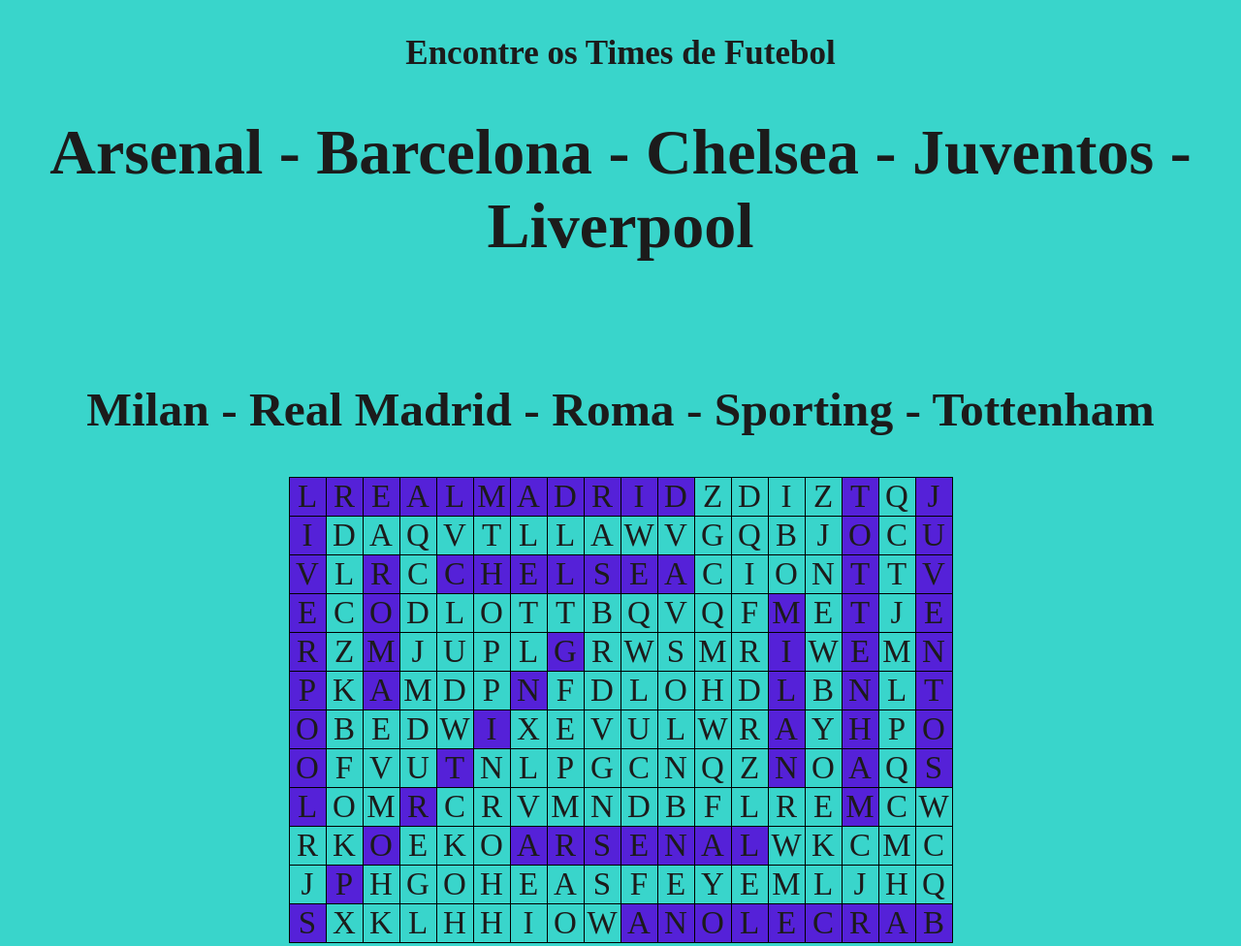
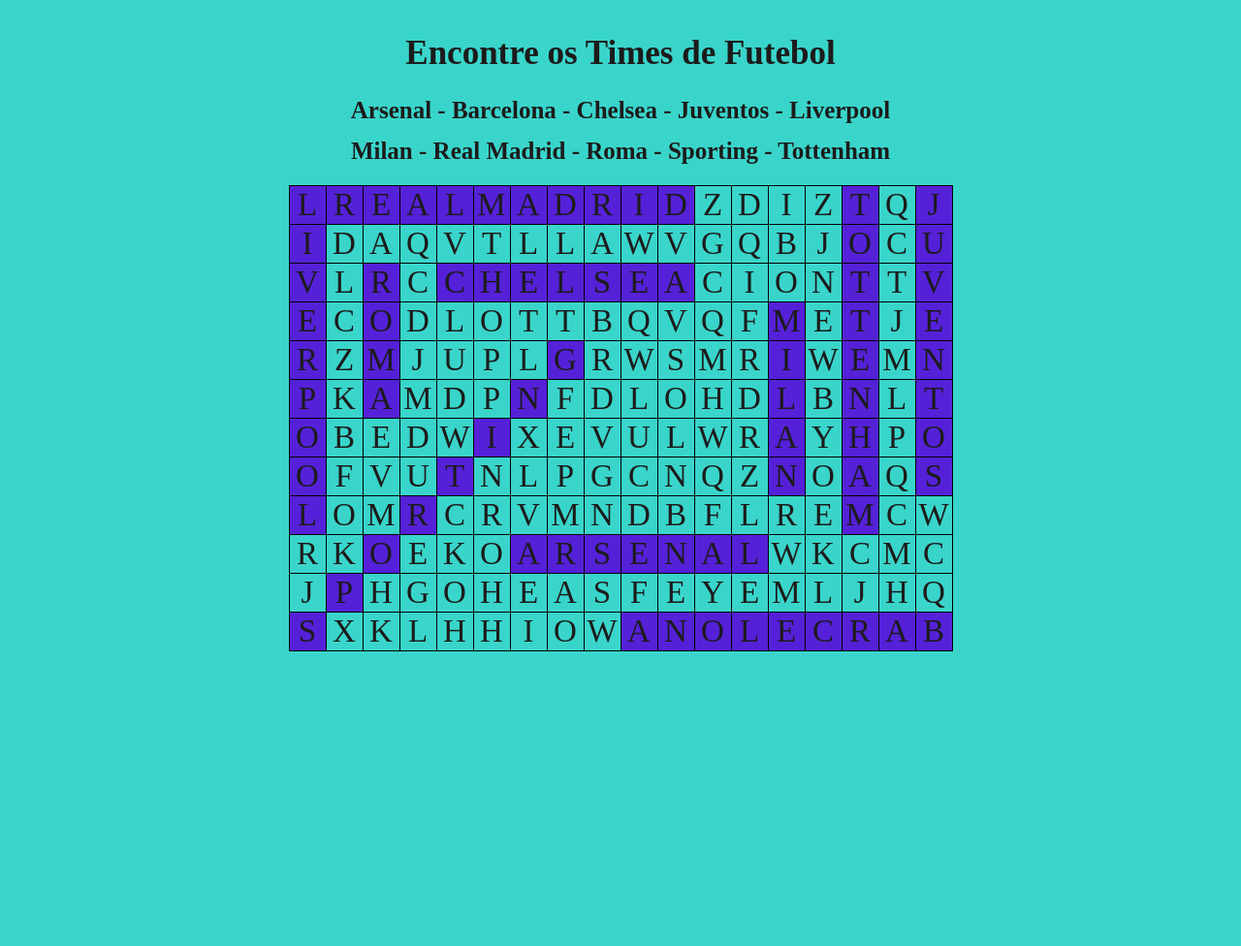
Before and after one commit to marttinsrenan/Ca-a-Palavras, a plain HTML site: page index.html in a window 1280 px wide. Shown: the whole page at 97% size. After the commit the page ends 800 px from the top, so only its background shows below. Drawn offline with Linux system fonts and the light colour scheme.

Commit message:
Versão 1.0

```diff
--- a/css/style.css
+++ b/css/style.css
@@ -1,4 +1,3 @@
-
 body{
 
     align-items: center;
@@ -13,6 +12,20 @@
     color: rgb(28, 27, 27);
     font-family: 'Arial, Helvetica, sans-serif';
 }
+h1{
+    font-weight: bold;
+    font-size: 25px;
+    color: rgb(28, 27, 27);
+    font-family: 'Arial, Helvetica, sans-serif';
+    margin-top: -10px;
+}
+h2{
+    font-weight: bold;
+    font-size: 25px;
+    color: rgb(28, 27, 27);
+    font-family: 'Arial, Helvetica, sans-serif';
+    margin-top: -40px;
+}
 td{
     text-align: center;
     border: 1px solid black;
@@ -22,7 +35,6 @@
 table{
     border-collapse: collapse;
 }
-
 td.nomes{
     background-color: #5521d8;
 }
```
